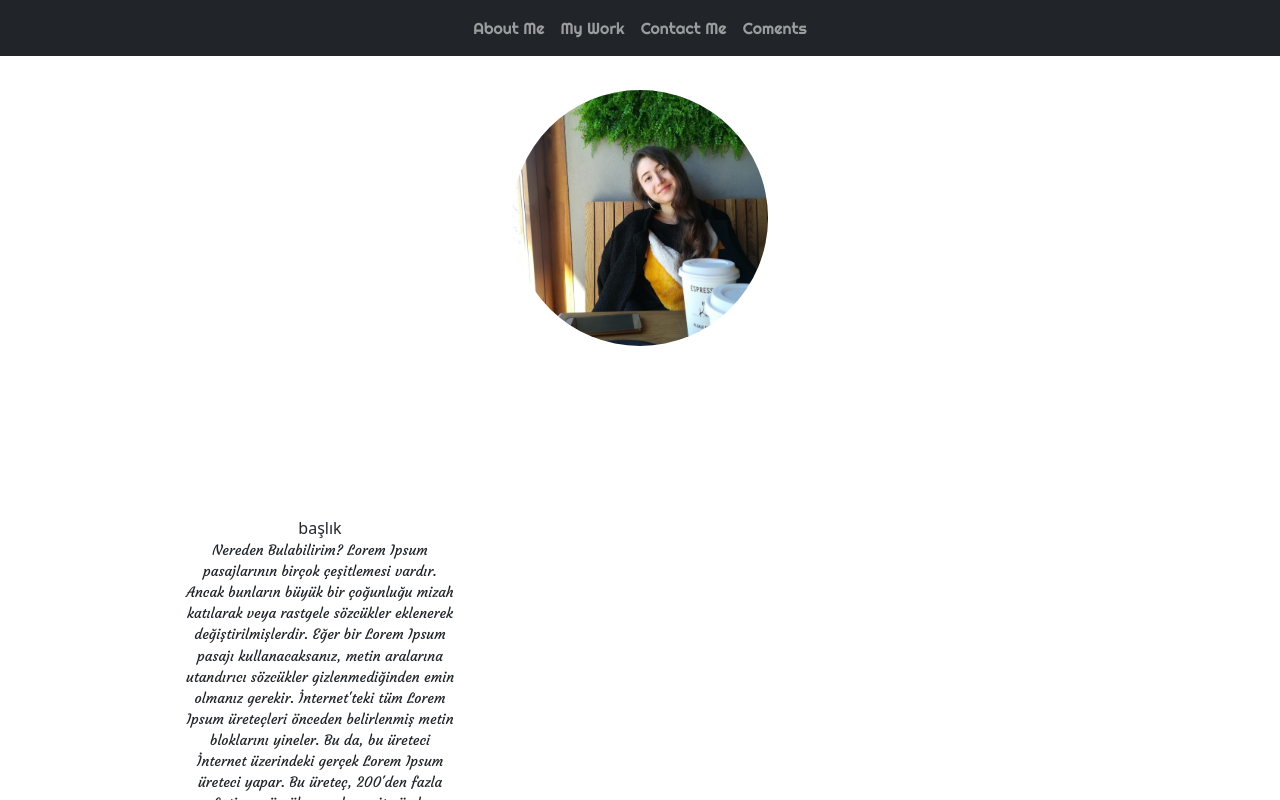
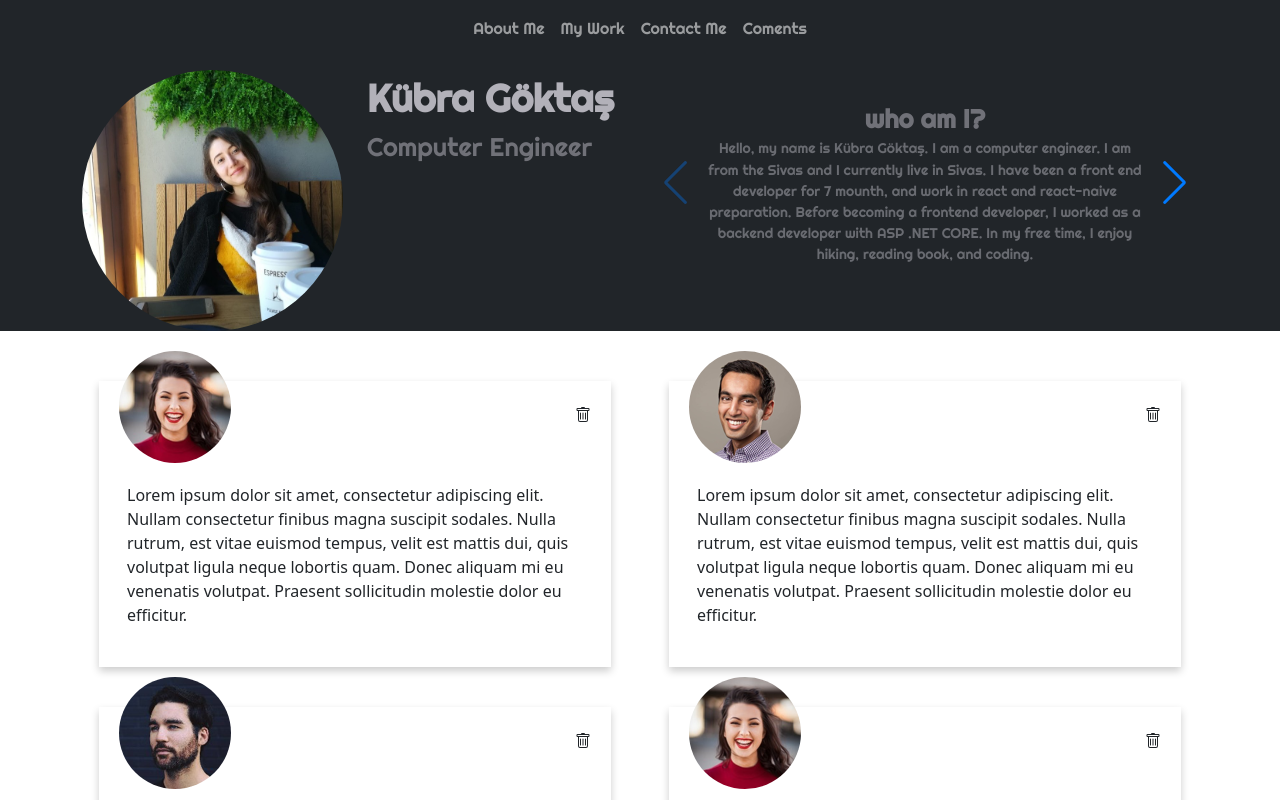
Before and after one commit to KubraGoktas/personal-blog, a React (Create React App) app: page / in a window 1280 px wide. Shown: the top 800 px of the page. Built offline with nearby package versions, Linux system fonts and the light colour scheme; a web font is replaced by a local one.

Commit message:
about bölümü tamamlandı

```diff
--- a/package.json
+++ b/package.json
@@ -13,7 +13,7 @@
     "react-router-dom": "^5.0.2",
     "react-scripts": "4.0.3",
     "reactstrap": "^9.0.0",
-    "swiper": "^6.8.4",
+    "swiper": "^6.8.2",
     "web-vitals": "^1.0.1"
   },
   "scripts": {
--- a/src/components/Header.js
+++ b/src/components/Header.js
@@ -31,7 +31,8 @@ const Header = () => {
                 dark
                 expand="md"
                 light
-                className="sticky"
+                className="sticky mb-0"
+
             >
                 {/* <NavbarBrand href="/">
                     <img src={logo} width={50} height={50} alt='logo' />
--- a/src/components/SwiperItem.js
+++ b/src/components/SwiperItem.js
@@ -3,15 +3,14 @@ import { Col, Row } from 'reactstrap'
 
 const SwiperItem = () => {
     return (
-        <div style={{ width: '100%', height: '100%', textAlign: 'center', justifyContent: 'center' }}>
-            <div style={{ width: '50%',marginLeft:'auto',marginRight:'auto' }}>
+        <div style={{ width: '100%', height: '100%', textAlign: 'center', justifyContent: 'center', padding: 50 }}>
+            <div style={{ width: '100%', marginLeft: 'auto', marginRight: 'auto' }}>
                 <Row>
-                    <span>başlık</span>
+                    <span className='about-title'>who am I?</span>
                 </Row>
                 <Row>
                     <Col className='about-text'>
-                        Nereden Bulabilirim?
-                        Lorem Ipsum pasajlarının birçok çeşitlemesi vardır. Ancak bunların büyük bir çoğunluğu mizah katılarak veya rastgele sözcükler eklenerek değiştirilmişlerdir. Eğer bir Lorem Ipsum pasajı kullanacaksanız, metin aralarına utandırıcı sözcükler gizlenmediğinden emin olmanız gerekir. İnternet'teki tüm Lorem Ipsum üreteçleri önceden belirlenmiş metin bloklarını yineler. Bu da, bu üreteci İnternet üzerindeki gerçek Lorem Ipsum üreteci yapar. Bu üreteç, 200'den fazla Latince sözcük ve onlara ait cümle yapılarını içeren bir sözlük kullanır. Bu nedenle, üretilen Lorem Ipsum metinleri yinelemelerden, mizahtan ve karakteristik olmayan sözcüklerden uzaktır.
+                        Hello, my name is Kübra Göktaş. I am a computer engineer. I am from the Sivas and I currently live in Sivas. I have been a front end developer for 7 mounth, and work in react and react-naive preparation. Before becoming a frontend developer, I worked as a backend developer with ASP .NET CORE. In my free time, I enjoy hiking, reading book, and coding.
                     </Col>
                 </Row>
             </div>
--- a/src/index.css
+++ b/src/index.css
@@ -44,16 +44,16 @@ code {
 }
 .image{
   border-radius: 900px;
-  width: 20%;
-  height: 90%;
+  width: 100%;
+  height: 100%;
   z-index: 5;
 }
 .image-container{
-  padding:20px;
-  width: 50%;
-  align-self: center;
-  text-align: center;
-  margin-top: 50px;
+  padding-top:20px;
+  /* width: 50%; */
+  /* align-self: center;
+  text-align: center; */
+  /* margin-top: 50px; */
   /* position: relative; */
 
 }
@@ -62,11 +62,11 @@ code {
   /* position: absolute; */
   /* background-color: #393E46; */
   align-self: center;
-  width: 50%;
+  /* width: 50%; */
   height: 80vh;
   /* margin-top: -100px; */
   z-index: -1;
-  padding:50px
+  /* padding:50px */
 }
 
 .parallax {
@@ -131,13 +131,30 @@ code {
 
 .about-text{
   font-size: 1.1vw;
-  font-family: 'Courgette', cursive;
+  font-family: 'Righteous', cursive;
+  color: rgba(178, 177, 185,.5) !important;
 
 }
 
 .about-title{
-  font-size: 5vw;
+  font-size: 2vw;
   font-weight: bolder;
-  font-family: 'Courgette', cursive;
+  font-family: 'Righteous', cursive;
+  color: rgba(178, 177, 185,.55) !important;
 
 }
+
+.name{
+  font-family: 'Righteous', cursive;
+  font-size: 3vw;
+  font-weight: bold;
+  color: rgb(178, 177, 185);
+
+}
+
+.job{
+  color: rgba(178, 177, 185,.55);
+  font-family: 'Righteous', cursive;
+  font-size: 2vw;
+  font-weight: thin;
+}
--- a/src/pages/AboutMe.js
+++ b/src/pages/AboutMe.js
@@ -1,35 +1,57 @@
 import React, { useState } from 'react'
-import { Row } from 'reactstrap'
+import { Col, Container, Row } from 'reactstrap'
 import { Swiper, SwiperSlide } from 'swiper/react';
+// import { Swiper, SwiperSlide } from 'swiper';
 
 import me from '../assets/images/me.jpg'
 import SwiperItem from '../components/SwiperItem';
-import 'swiper/swiper-bundle.min.css'
-import 'swiper/swiper.min.css'
+import SwiperCore, {
+    Navigation
+} from 'swiper';
+
+// install Swiper modules
+SwiperCore.use([Navigation]);
+
+
 const AboutMe = () => {
     const [height, setheight] = useState(window.innerHeight)
     return (
-        <div style={{height:'50%'}} id='AboutMe'>
+        <div style={{ height: '50%',backgroundColor:'rgba(33,37,41,255)',top:0 }} id='AboutMe'>
+            <Container>
                 <Row>
-                <div className='image-container'>
+                    <Col md='6'>
+                        <div className='image-container row'>
+                            <Col lg='6' md='6' sm='12' >
                                 <img src={me} alt='kg' className='image' />
+                            </Col>
+                            <Col lg='6' md='6' sm='12' >
+                                <div className='name'>
+                                    Kübra Göktaş
                                 </div>
-            </Row>
-
-            <div className='about-container' >
-                <div style={{ marginTop:100,height:'100%'}}>
+                                <div className='job'>
+                                    Computer Engineer
+                                </div>
+                            </Col>
+                        </div>
+                    </Col>
+                    <Col md='6'>
+                        {/* <div className='about-container' > */}
+                        <div style={{ width: '100%' }}>
 
                             <Swiper
-                        spaceBetween={50}
-                        slidesPerView={1}
-                        autoplay={true}
-                        onSlideChange={() => console.log('slide change')}
-                        onSwiper={(swiper) => console.log(swiper)}
+                                navigation={true}
+                                style={
+                                    {
+                                        justifyContent: 'center',
+                                        alignItems: 'center',
+                                        textAlignLast: 'center'
 
+                                    }
+                                }
+                            // autoplay={true}
                             >
                                 <SwiperSlide>
                                     <SwiperItem />
-
                                 </SwiperSlide>
                                 <SwiperSlide>
                                     <SwiperItem />
@@ -38,8 +60,10 @@ const AboutMe = () => {
                             </Swiper>
                         </div>
 
-            </div>
-
+                        {/* </div> */}
+                    </Col>
+                </Row>
+            </Container>
         </div>
     )
 }
--- a/src/pages/Comments.js
+++ b/src/pages/Comments.js
@@ -1,8 +1,5 @@
 import React, { useState } from 'react'
-import { Swiper, SwiperSlide } from 'swiper/react';
 
-import me from '../assets/images/me.jpg'
-import SwiperItem from '../components/SwiperItem';
 import 'swiper/swiper-bundle.min.css'
 import 'swiper/swiper.min.css'
 import ts1 from '../assets/images/testimonial-01.png'
@@ -47,7 +44,7 @@ const Comments = () => {
 
     return (
 
-        <div style={{ height: '100%' }} id='Comments'>
+        <div style={{ height: '100%',marginTop:'30px' }} id='Comments'>
             <Container
                 style={{
                     margin: 'auto',
--- a/src/router/PageRouter.js
+++ b/src/router/PageRouter.js
@@ -14,7 +14,7 @@ const PageRouter = () => {
 
         <Router>
             <Header />
-            <div style={{ marginTop: 70 }}>
+            <div style={{ marginTop: 50 }}>
                 <Header />
                 <AboutMe />
                 <MyWork />
```
Also changed, not shown: src/index.js (+9 -0 lines), 1 other file (tests, documents, lock files or other folders). Lines whose indentation alone changed are shown as unchanged.
